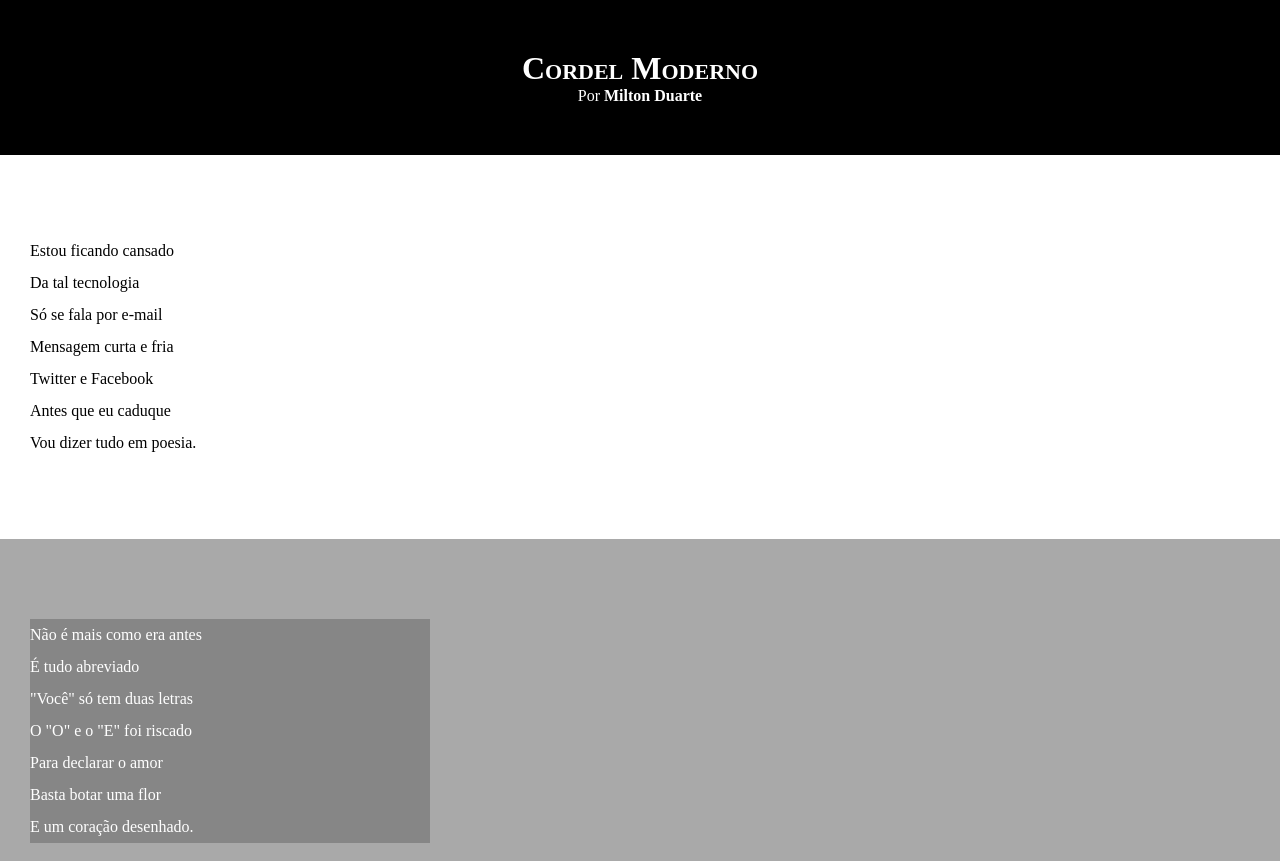
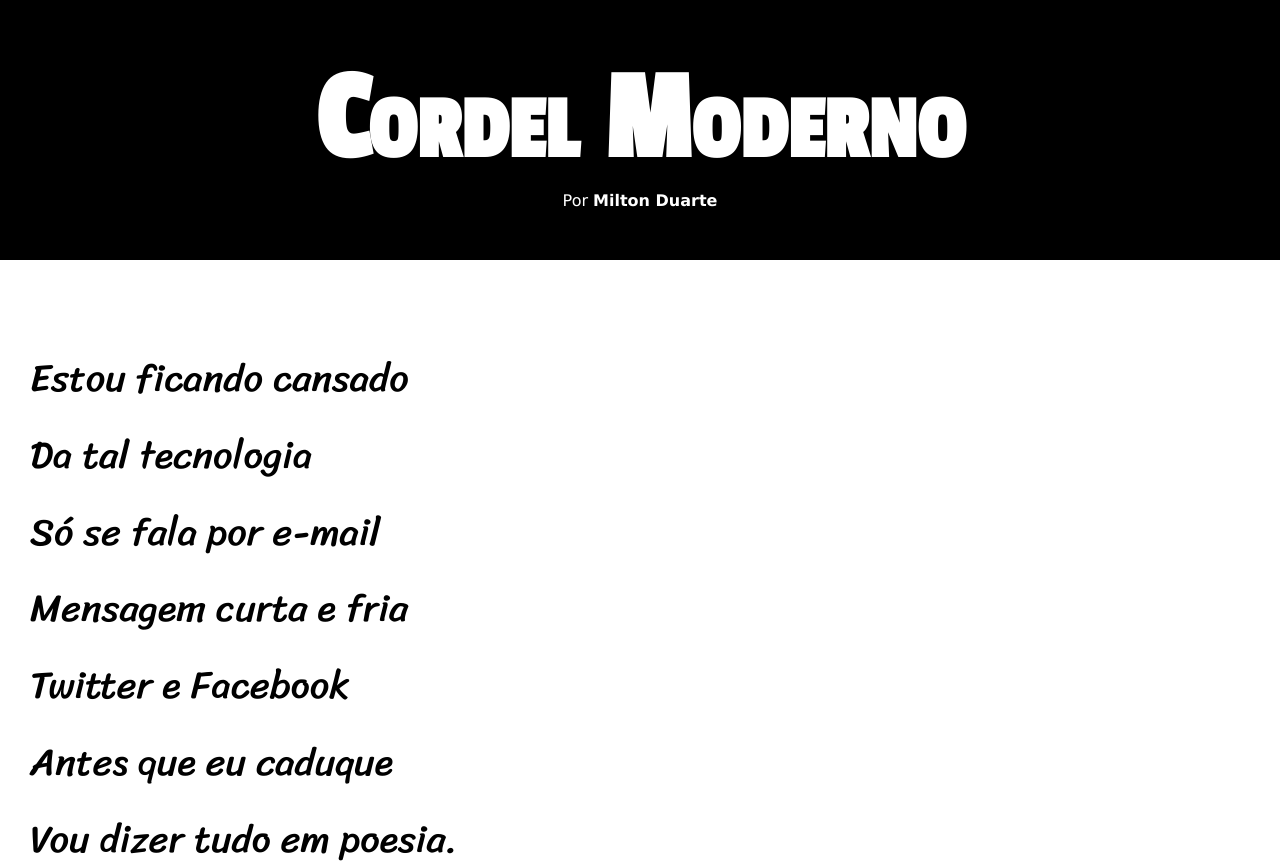
Before and after one commit to NayaraBatista27/html-css, a plain HTML site: page desafios/desafio12/index.html in a window 1280 px wide. Shown: the top 861 px of the page. Drawn offline with Linux system fonts and the light colour scheme.

Commit message:
atualizacao de estilos

```diff
--- a/desafios/desafio12/estilo/style.css
+++ b/desafios/desafio12/estilo/style.css
@@ -1,4 +1,14 @@
 @charset "UTF-8";
+
+@import url("https://fonts.googleapis.com/css2?family=Passion+One&display=swap");
+
+@import url("https://fonts.googleapis.com/css2?family=Sriracha&display=swap");
+
+:root {
+  --fonte1: Verdana, Geneva, Tahoma, sans-serif;
+  --fonte2: "Passion One", cursive;
+  --fonte3: "Sriracha", cursive;
+}
 
 * {
   margin: 0;
@@ -9,6 +19,7 @@ html,
 body {
   min-height: 100vh;
   background-color: darkgray;
+  font-family: var(--fonte1);
 }
 
 header {
@@ -20,6 +31,8 @@ header {
 header > h1 {
   padding-top: 50px;
   font-variant: small-caps;
+  font-family: var(--fonte2);
+  font-size: 10vw;
 }
 
 header > p {
@@ -41,6 +54,8 @@ section {
   padding-bottom: 10vh;
   line-height: 2em;
   padding-left: 30px;
+  font-family: var(--fonte3);
+  font-size: 3vw;
 }
 
 section.normal {
@@ -53,7 +68,8 @@ section.imagem {
 }
 
 section.imagem > p {
-  width: 400px;
+  display: inline-block;
+  padding: 5px;
   background-color: rgba(0, 0, 0, 0.207);
 }
 
```
